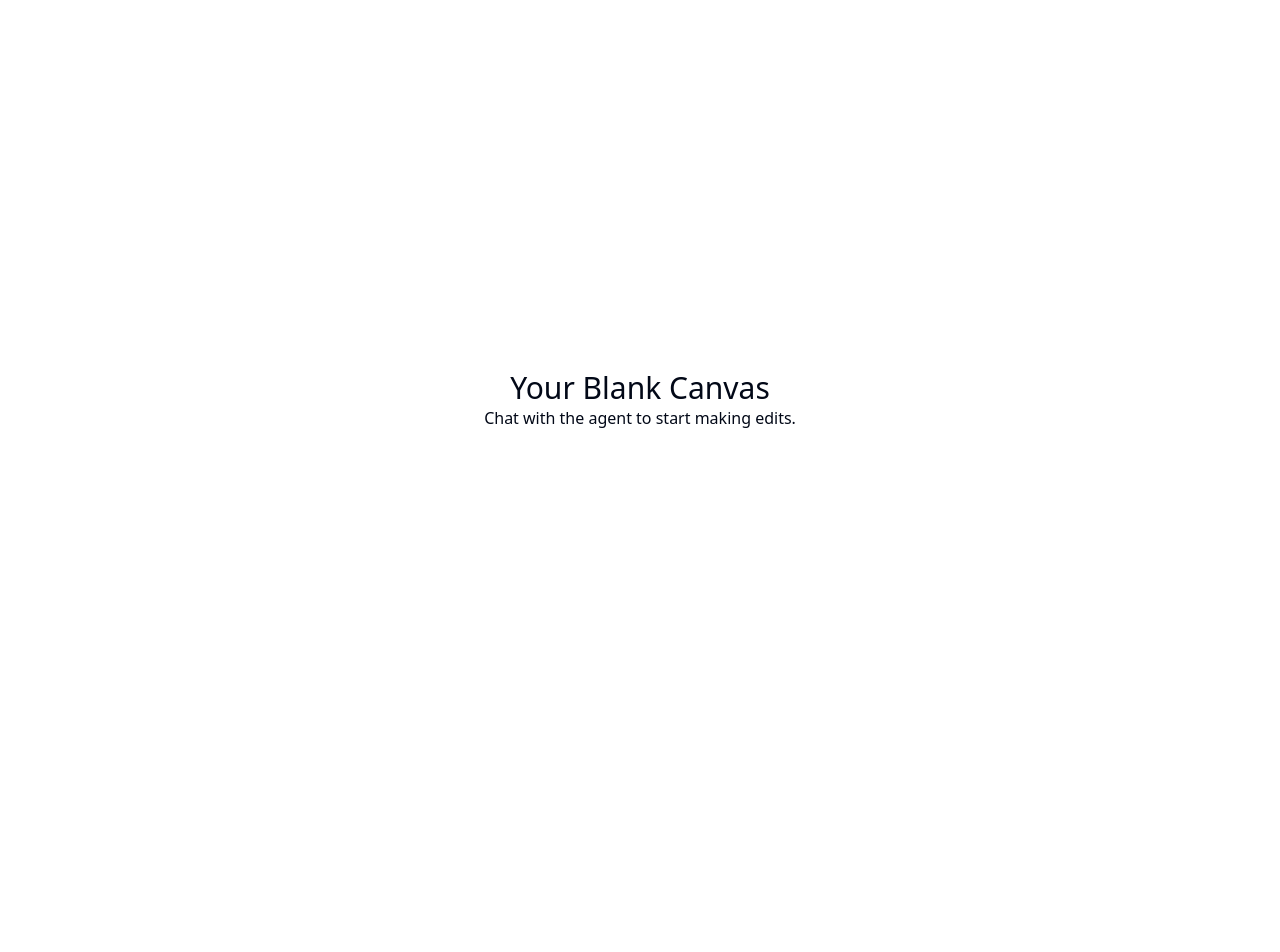
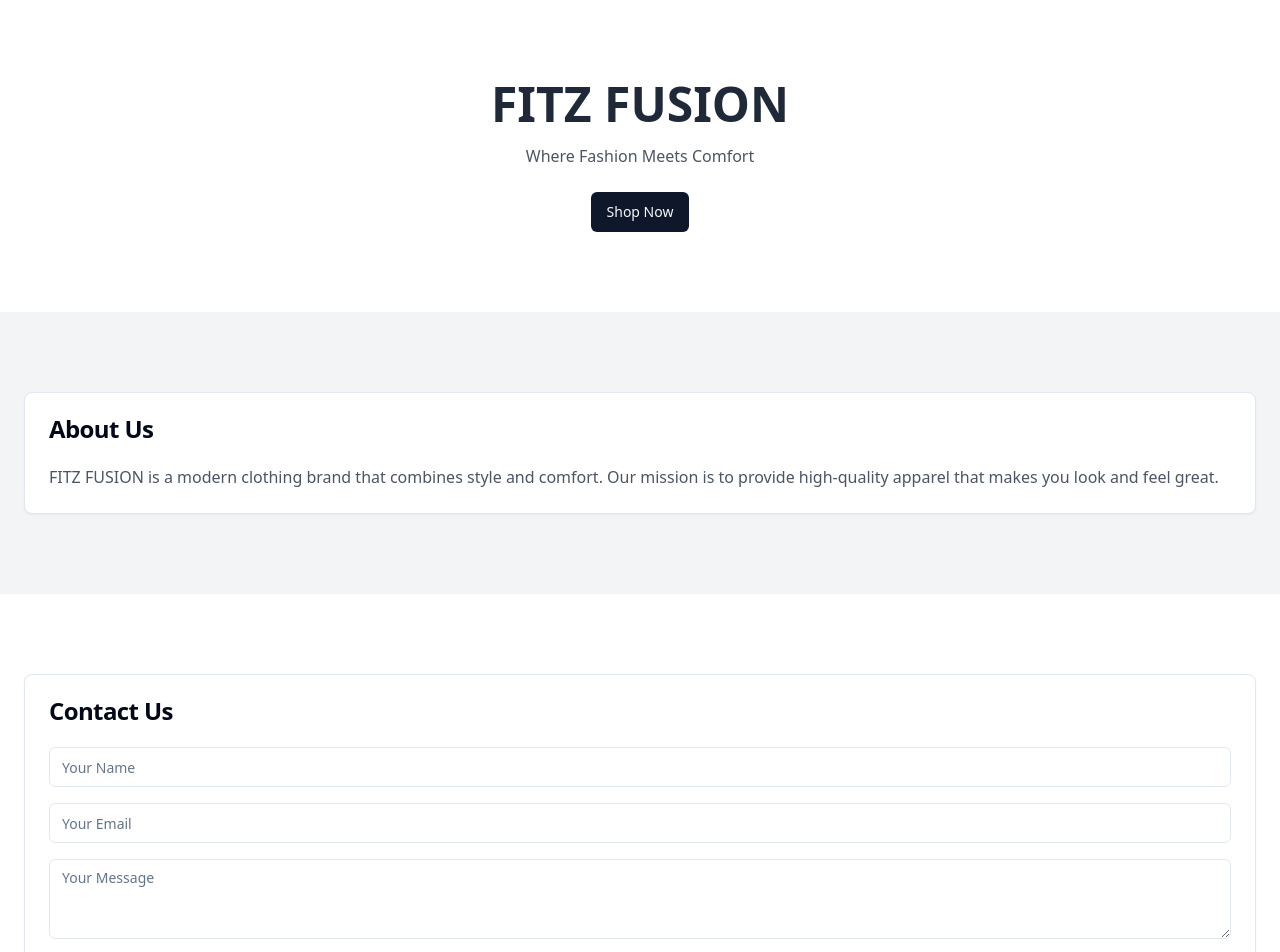
Before and after one commit to GPT-Engineer-App/fitz-fusion-clothing, a React (Vite) app: page / in a window 1280 px wide. Shown: the top 952 px of the page. Before the commit the page ends 800 px from the top, so only its background shows below. Built offline with nearby package versions, Linux system fonts and the light colour scheme.

Commit message:
Initial draft for FITZ FUSION clothing brand website with hero, about us, and contact sections.

```diff
--- a/src/pages/Index.jsx
+++ b/src/pages/Index.jsx
@@ -1,15 +1,61 @@
-// Update this page (the content is just a fallback if you fail and example)
+import React from "react";
+import { Button } from "@/components/ui/button";
+import { Card, CardContent, CardHeader, CardTitle } from "@/components/ui/card";
+import { Input } from "@/components/ui/input";
+import { Textarea } from "@/components/ui/textarea";
 
 const Index = () => {
   return (
-    <div className="h-screen w-screen flex items-center justify-center">
-      {/* Update with components here - default to put new layout sections as separate components in the components folder, and import them here */}
-      <div>
-        <h1 className="text-3xl text-center">Your Blank Canvas</h1>
-        <p className="text-center">
-          Chat with the agent to start making edits.
-        </p>
-      </div>
+    <div className="min-h-screen bg-gray-100">
+      {/* Hero Section */}
+      <section className="bg-white py-20">
+        <div className="container mx-auto px-6 text-center">
+          <h1 className="text-5xl font-bold text-gray-800">FITZ FUSION</h1>
+          <p className="mt-4 text-gray-600">Where Fashion Meets Comfort</p>
+          <Button className="mt-6">Shop Now</Button>
+        </div>
+      </section>
+
+      {/* About Us Section */}
+      <section className="py-20">
+        <div className="container mx-auto px-6">
+          <Card>
+            <CardHeader>
+              <CardTitle>About Us</CardTitle>
+            </CardHeader>
+            <CardContent>
+              <p className="text-gray-600">
+                FITZ FUSION is a modern clothing brand that combines style and comfort. Our mission is to provide high-quality apparel that makes you look and feel great.
+              </p>
+            </CardContent>
+          </Card>
+        </div>
+      </section>
+
+      {/* Contact Section */}
+      <section className="bg-white py-20">
+        <div className="container mx-auto px-6">
+          <Card>
+            <CardHeader>
+              <CardTitle>Contact Us</CardTitle>
+            </CardHeader>
+            <CardContent>
+              <form>
+                <div className="mb-4">
+                  <Input type="text" placeholder="Your Name" />
+                </div>
+                <div className="mb-4">
+                  <Input type="email" placeholder="Your Email" />
+                </div>
+                <div className="mb-4">
+                  <Textarea placeholder="Your Message" />
+                </div>
+                <Button type="submit">Send Message</Button>
+              </form>
+            </CardContent>
+          </Card>
+        </div>
+      </section>
     </div>
   );
 };
```
